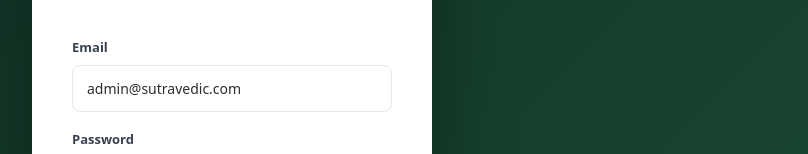
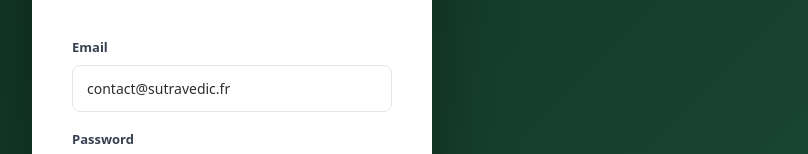
Before and after one commit to aditya0l/sutra-vedic, a Next.js app: page /admin in a window 1280 px wide. Shown: the part 268-422 px from the top of the page, without its empty margins (408-1216 px from the left). Built offline with nearby package versions, Linux system fonts and the light colour scheme; no server answers.

Commit message:
Revert admin logic to contact@sutravedic.fr

```diff
--- a/src/app/admin/_components/LoginPage.tsx
+++ b/src/app/admin/_components/LoginPage.tsx
@@ -5,7 +5,7 @@
 import { signInWithEmailAndPassword } from 'firebase/auth';
 
 export default function LoginPage({ onLogin }: { onLogin: (token: string) => void }) {
-    const [email, setEmail] = useState('admin@sutravedic.com');
+    const [email, setEmail] = useState('contact@sutravedic.fr');
     const [password, setPassword] = useState('');
     const [error, setError] = useState('');
     const [loading, setLoading] = useState(false);
--- a/src/app/api/email/route.ts
+++ b/src/app/api/email/route.ts
@@ -20,7 +20,7 @@
     },
 });
 
-const ADMIN_EMAIL = 'admin@sutravedic.com';
+const ADMIN_EMAIL = 'contact@sutravedic.fr';
 
 export async function POST(request: Request) {
     try {
```
Also changed, not shown: 1 other file (tests, documents, lock files or other folders).
